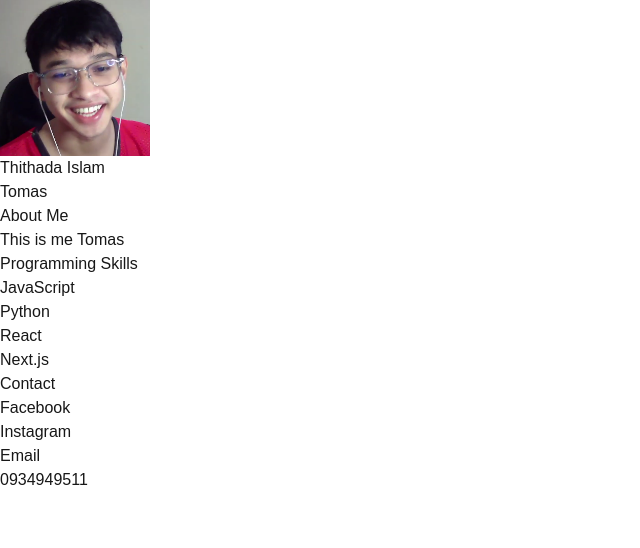
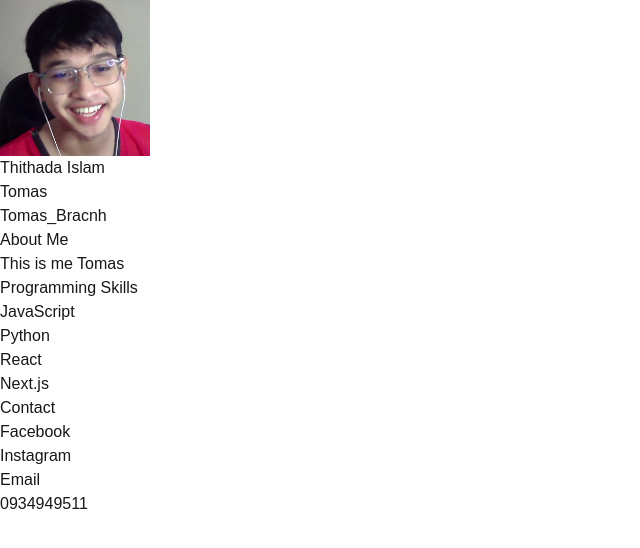
Before and after one commit to thithada/my-app, a Next.js app: page / in a window 1280 px wide. Shown: the top 548 px of the page, without its empty margins (0-640 px from the left). Built offline with nearby package versions, Linux system fonts and the light colour scheme.

Commit message:
Tomas_branch

```diff
--- a/src/app/page.tsx
+++ b/src/app/page.tsx
@@ -14,6 +14,7 @@ export default function Home() {
         />
         <h1 className="text-3xl font-bold mt-4">Thithada Islam</h1>
         <p className="text-gray-600">Tomas</p>
+        <p className="text-gray-600">Tomas_Bracnh</p>
       </header>
 
       {/* About Me Section */}
```
